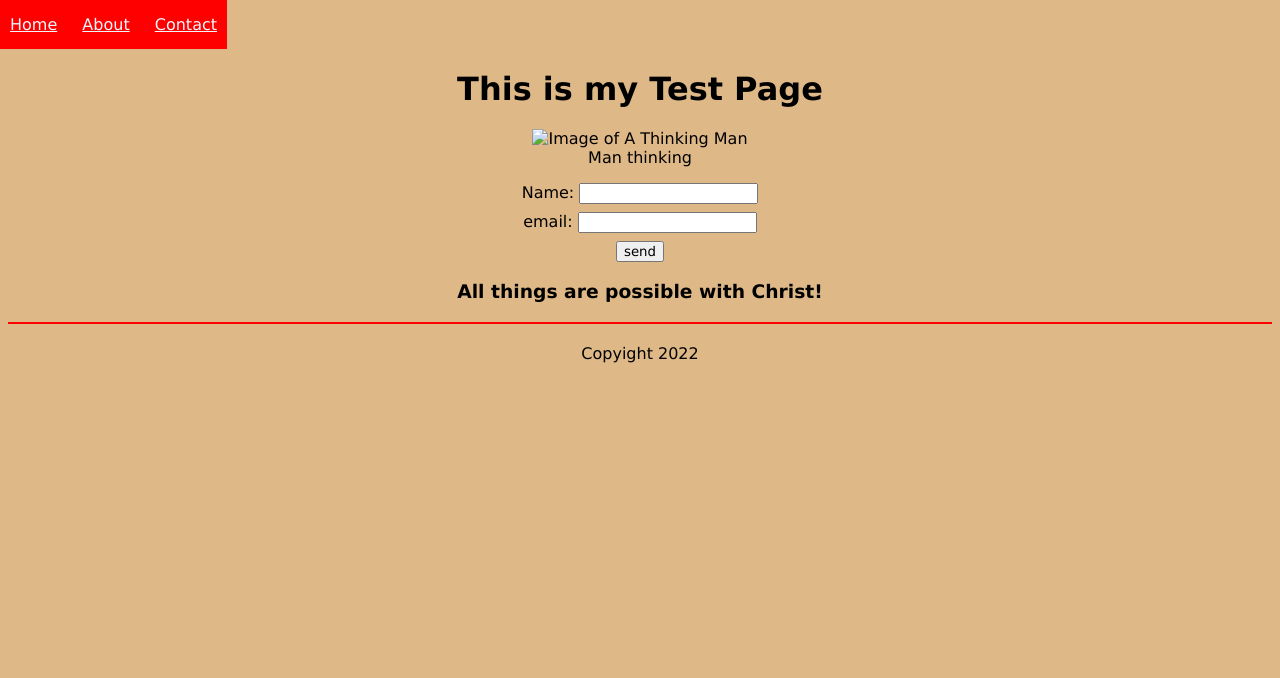
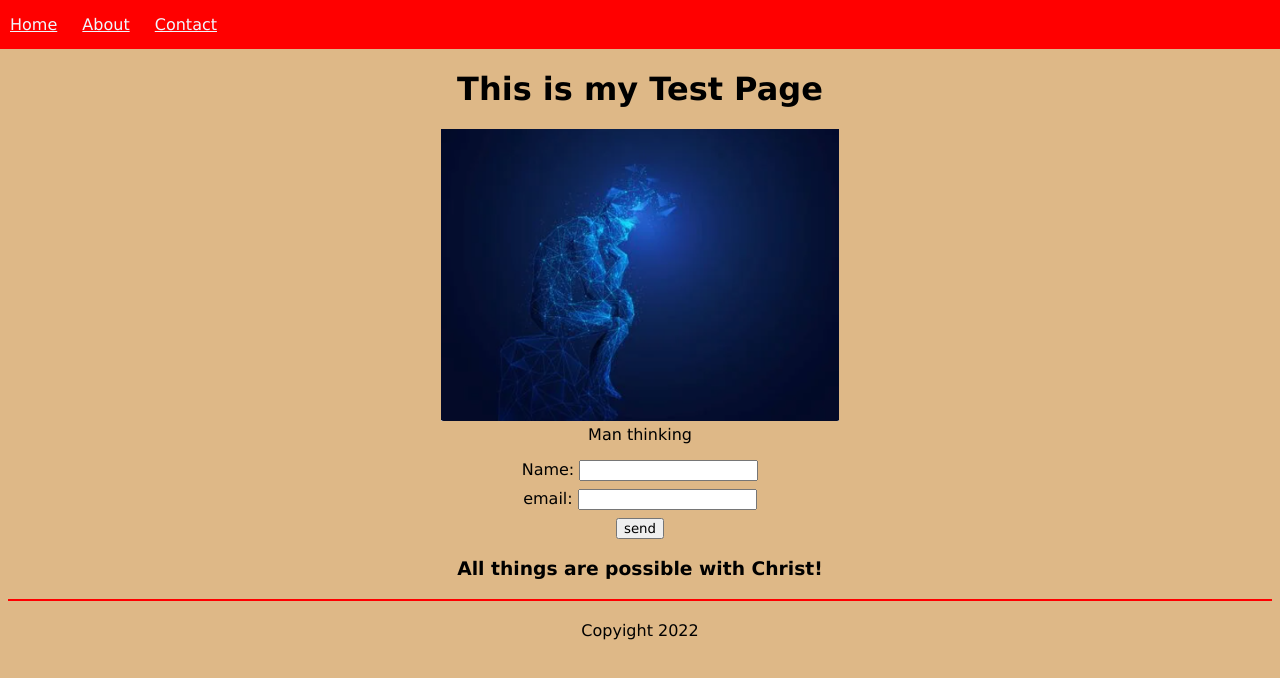
Before and after one commit to Dre0239/wk-1mp, a plain HTML site: page index.html in a window 1280 px wide. Drawn offline with Linux system fonts and the light colour scheme.

Commit message:
updated the css file

```diff
--- a/assets/css/styles.css
+++ b/assets/css/styles.css
@@ -7,10 +7,11 @@ body{
 header{
   background-color:red ;
   position: fixed;
-  width: 100;
+  width: 100%;
   left: 0;
   top: 0;
 }
+
 
 main{
   margin-top: 70px;
@@ -28,7 +29,8 @@ a{
 
 ul{
   padding: 15px 0;
-  margin: 0;}
+  margin: 0;
+}
 
 
 
--- a/index.html
+++ b/index.html
@@ -27,7 +27,7 @@
     <main class="center">
       <h1>This is my Test Page</h1>
       <figure>
-        <img src="Brain 1.png" alt="Image of A Thinking Man">
+        <img src="./assets/images/brain.png" alt="Image of A Thinking Man">
         <figcaption>Man thinking</figcaption>
       </figure>
 
```
Also changed, not shown: assets/images/brain.png (renamed from assets/images/Brain 1.png).
